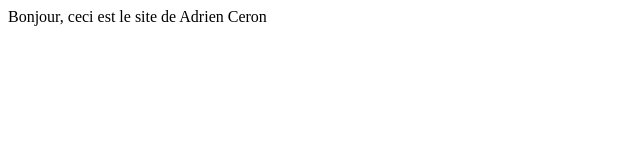
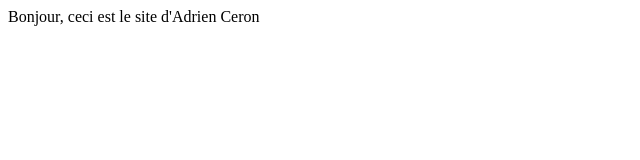
Before and after one commit to AdrienCeron/webcloud, a plain HTML site: page index.html in a window 1280 px wide. Shown: the full height of the page, 0-640 px from the left. Drawn offline with Linux system fonts and the light colour scheme.

Commit message:
Update index.html

```diff
--- a/index.html
+++ b/index.html
@@ -1,4 +1,4 @@
 <!DOCTYPE html>
 <html>
-  <div> Bonjour, ceci est le site de Adrien Ceron <div>
+  <div> Bonjour, ceci est le site d'Adrien Ceron <div>
 <html>
```
